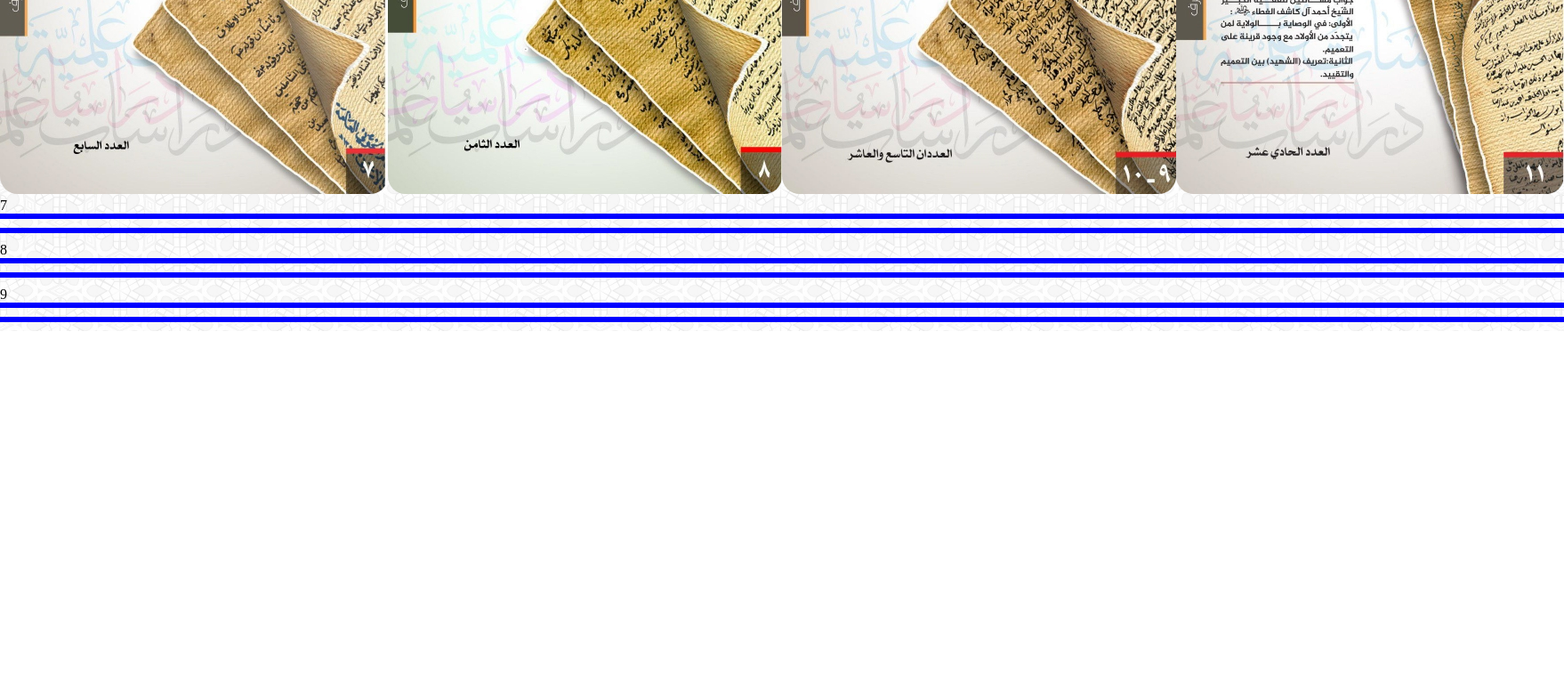
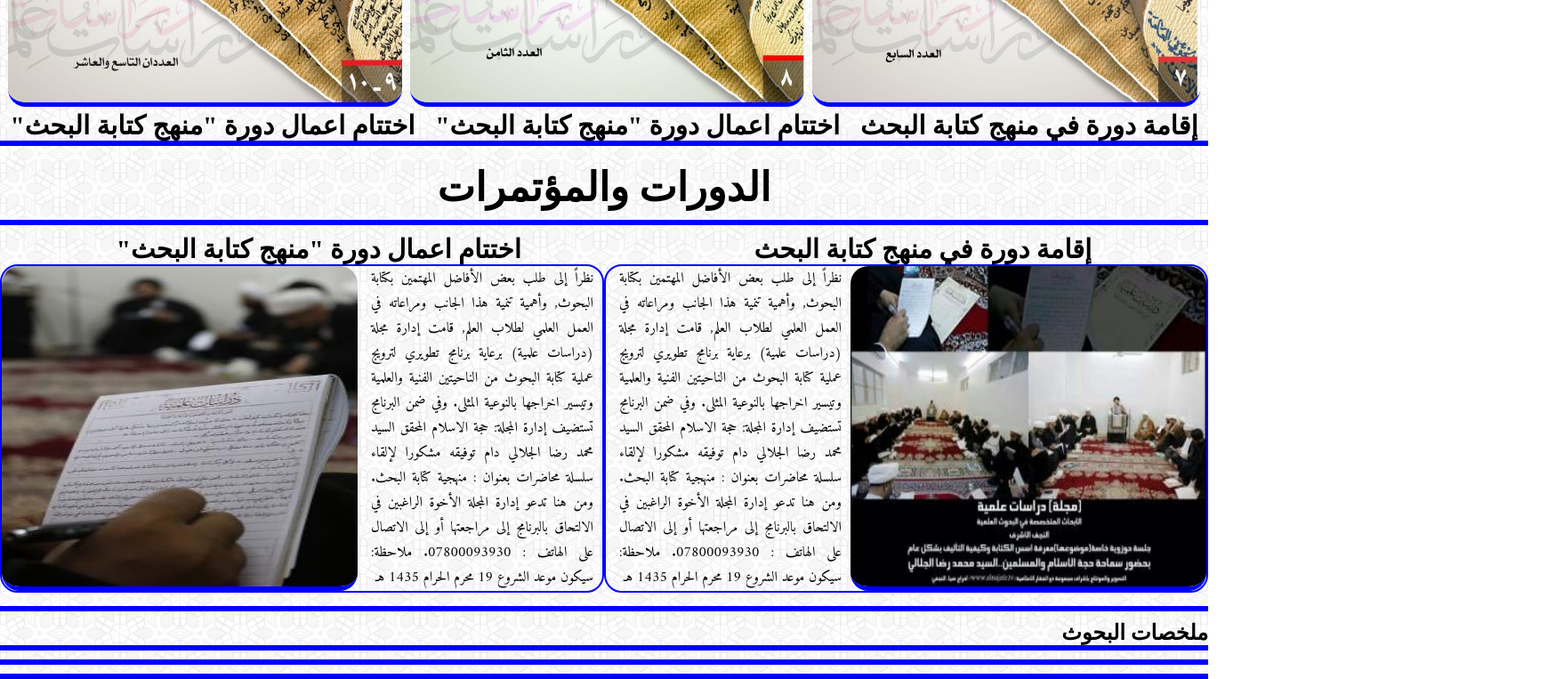
Before and after one commit to DalyMustafa/our-site, a plain HTML site: page index.html in a window 1280 px wide. Shown: the part 1560-2323 px from the top of the page at 89% size, 1758 px wide, since content can reach past the window. Before the commit the page ends 1932 px from the top, so only its background shows below. Drawn offline with Linux system fonts and the light colour scheme; a web font is replaced by a local one.

Commit message:
make grid

```diff
--- a/assets/Css/style.css
+++ b/assets/Css/style.css
@@ -1,6 +1,9 @@
 * {
     padding:0;
     margin: 0;
+}
+html {
+    direction: rtl;
 }
 body {
     background-image:url("../Background/Backgrond.png")
@@ -27,6 +30,7 @@ header {
     display: flex;
     justify-content: space-between;
     grid-area: header;
+    flex-direction:row-reverse;
 
 }
 .social {
@@ -62,7 +66,6 @@ nav {
 .navigation {
     display: flex;
     justify-content:space-evenly;
-    flex-direction: row-reverse;
    /* margin-top: 10px;  */
     background-color: rgb(108, 158, 209);
     padding: 8px;
@@ -132,3 +135,49 @@ hr.line {
 .box2 img {
     border-radius: 20px;
 }
+
+.dawrat {
+    grid-area: magazine;
+}
+.dawrat h2 {
+margin-top: 20px;
+margin-bottom: 10px;
+text-align: center;
+font-family:'Aref Ruqaa', serif;
+font-size: 45px;
+}
+.dawrat-box {
+display: flex;
+justify-content: space-around;
+
+}
+hr.line {
+    border: 3px solid blue;
+    margin-bottom: 10px;
+}
+.box3 img {
+    border-radius: 20px;
+    width: 400px;
+    height: 360px;
+}
+.box3 {
+    display: flex;
+    border: 2px solid blue;
+    border-radius: 20px;
+    margin-bottom: 15px;
+
+}
+.box3 p {
+    width: 250px;
+    margin-left: 15px;
+    font-family: 'Amiri', serif;;
+    text-align: justify;
+    /* text-align-last: center ; */
+    margin-right: 10px;
+}
+.box-head {
+    display: flex;
+    justify-content: space-around;
+    font-family: 'Aref Ruqaa', serif;
+    font-size: 25px;
+}
--- a/index.html
+++ b/index.html
@@ -7,6 +7,7 @@
     <title>مجلة دراسات علمية</title>
     <link rel="stylesheet" href="./assets/Css/style.css">
     <link href="https://fonts.googleapis.com/css2?family=Aref+Ruqaa:wght@700&display=swap" rel="stylesheet">
+    <link href="https://fonts.googleapis.com/css2?family=Amiri&display=swap" rel="stylesheet">
 </head>
 <body>
     <div class="container">
@@ -20,8 +21,8 @@
         <img class="social" src="./assets/icon/youtube.png" alt="youtube">
     </div>
     <div class="logo-h1">
+        <img class="logo" src="./assets/icon/logo.png" alt="logo">
         <h1>مجلة دراسات علمية</h1>
-        <img class="logo" src="./assets/img/books_97178.png" alt="logo">
     </div>
     </header>
     <nav>
@@ -37,7 +38,6 @@
     </nav>
     <div class="slider">
         <img src="./assets/img/slider.jpg" alt="">
-    </div>
         <div class="news">
         <h2>الأخبار</h2>
         <hr class="line">
@@ -46,36 +46,78 @@
             <div class="box1"><img src="./assets/img/news1.jpg" alt=""></div>
             <div class="box1"> <img src="./assets/img/news2.jpg" alt=""></div>
             <div class="box1"><img src="./assets/img/news3.jpg" alt=""></div>
-            <div class="box1"><img src="./assets/img/news4.jpg" alt=""></div>
+            <!-- <div class="box1"><img src="./assets/img/news4.jpg" alt=""></div> -->
         </div>
+        <div class="box-head">
+            <h3>إقامة دورة في منهج كتابة البحث</h3>
+            <h3>اختتام اعمال دورة "منهج كتابة البحث"</h3>
+            <h3>اختتام اعمال دورة "منهج كتابة البحث"</h3>
+            </div>
     </div>
     <div class="magazine">
         <hr class="line">
             <h2>آخر الأعداد</h2>
             <hr class="line">
+
         <div class="magazine-box">
             <div class="box2"><img src="./assets/img/magazine.jpg" alt=""></div>
             <div class="box2"> <img src="./assets/img/magazine1.jpg" alt=""></div>
             <div class="box2"><img src="./assets/img/magazine2.jpg" alt=""></div>
-            <div class="box2"><img src="./assets/img/magazine3.jpg" alt=""></div>
+            <!-- <div class="box2"><img src="./assets/img/magazine3.jpg" alt=""></div> -->
         </div>
+        <div class="box-head">
+            <h3>إقامة دورة في منهج كتابة البحث</h3>
+            <h3>اختتام اعمال دورة "منهج كتابة البحث"</h3>
+            <h3>اختتام اعمال دورة "منهج كتابة البحث"</h3>
+            </div>
     </div>
-    <div class="nadawat">7
+    <div class="dawrat">
+        <hr class="line">
+        <h2>الدورات والمؤتمرات</h2>
+        <hr class="line">
+        <div class="box-head">
+        <h3>إقامة دورة في منهج كتابة البحث</h3>
+        <h3>اختتام اعمال دورة "منهج كتابة البحث"</h3>
+        </div>
+        <div class="dawrat-box">
+            <div class="box3"><img src="./assets/img/dawra1.jpg" alt="">
+            <p>نظراً إلى طلب بعض الأفاضل المهتمين بكتابة البحوث, وأهمية تنمية هذا الجانب ومراعاته في العمل العلمي لطلاب العلم, قامت إدارة مجلة (دراسات علمية) برعاية برنامج تطويري لترويج عملية كتابة البحوث من الناحيتين الفنية والعلمية وتيسير اخراجها بالنوعية المثلى.
+
+                وفي ضمن البرنامج تستضيف إدارة المجلة: حجة الاسلام المحقق السيد محمد رضا الجلالي دام توفيقه مشكورا
+
+                لإلقاء سلسلة محاضرات بعنوان : منهجية كتابة البحث.
+
+                ومن هنا تدعو إدارة المجلة الأخوة الراغبين في الالتحاق بالبرنامج إلى مراجعتها أو إلى الاتصال على الهاتف : 07800093930.
+
+                ملاحظة: سيكون موعد الشروع 19 محرم الحرام 1435 هـ</p>
+            </div>
+            <div class="box3">
+                <p>نظراً إلى طلب بعض الأفاضل المهتمين بكتابة البحوث, وأهمية تنمية هذا الجانب ومراعاته في العمل العلمي لطلاب العلم, قامت إدارة مجلة (دراسات علمية) برعاية برنامج تطويري لترويج عملية كتابة البحوث من الناحيتين الفنية والعلمية وتيسير اخراجها بالنوعية المثلى.
+
+                    وفي ضمن البرنامج تستضيف إدارة المجلة: حجة الاسلام المحقق السيد محمد رضا الجلالي دام توفيقه مشكورا
+
+                    لإلقاء سلسلة محاضرات بعنوان : منهجية كتابة البحث.
+
+                    ومن هنا تدعو إدارة المجلة الأخوة الراغبين في الالتحاق بالبرنامج إلى مراجعتها أو إلى الاتصال على الهاتف : 07800093930.
+
+                    ملاحظة: سيكون موعد الشروع 19 محرم الحرام 1435 هـ</p>
+                <img src="./assets/img/dawra2.jpg" alt="">
+
+            </div>
+        </div>
+
+    </div>
+    <div class="abstract">
+        <hr class="line">
+        <h2>ملخصات البحوث</h2>
+        <hr class="line">
+
+    </div>
+    <footer class="footer">
         <hr class="line">
 
         <hr class="line">
-
-    </div>
-    <div class="abstract">8
-        <hr class="line">
-
-        <hr class="line">
-    </div>
-    <div class="footer">9
-        <hr class="line">
-
-        <hr class="line">
-    </div>
+    </footer>
 </div>
 </body>
 </html>
```
Also changed, not shown: assets/icon/logo.png (added), assets/img/dawra1.jpg (added), assets/img/dawra2.jpg (added).
